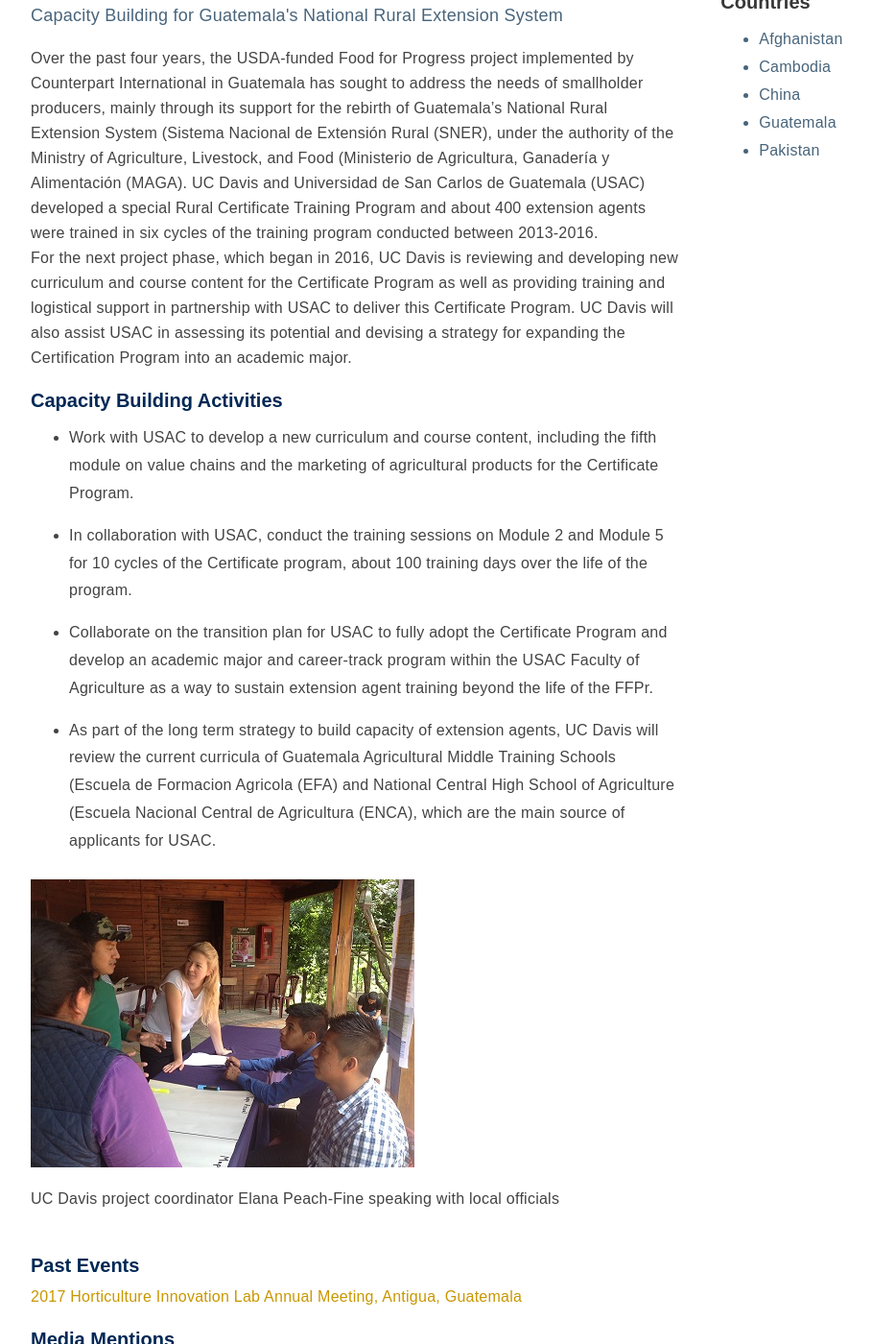
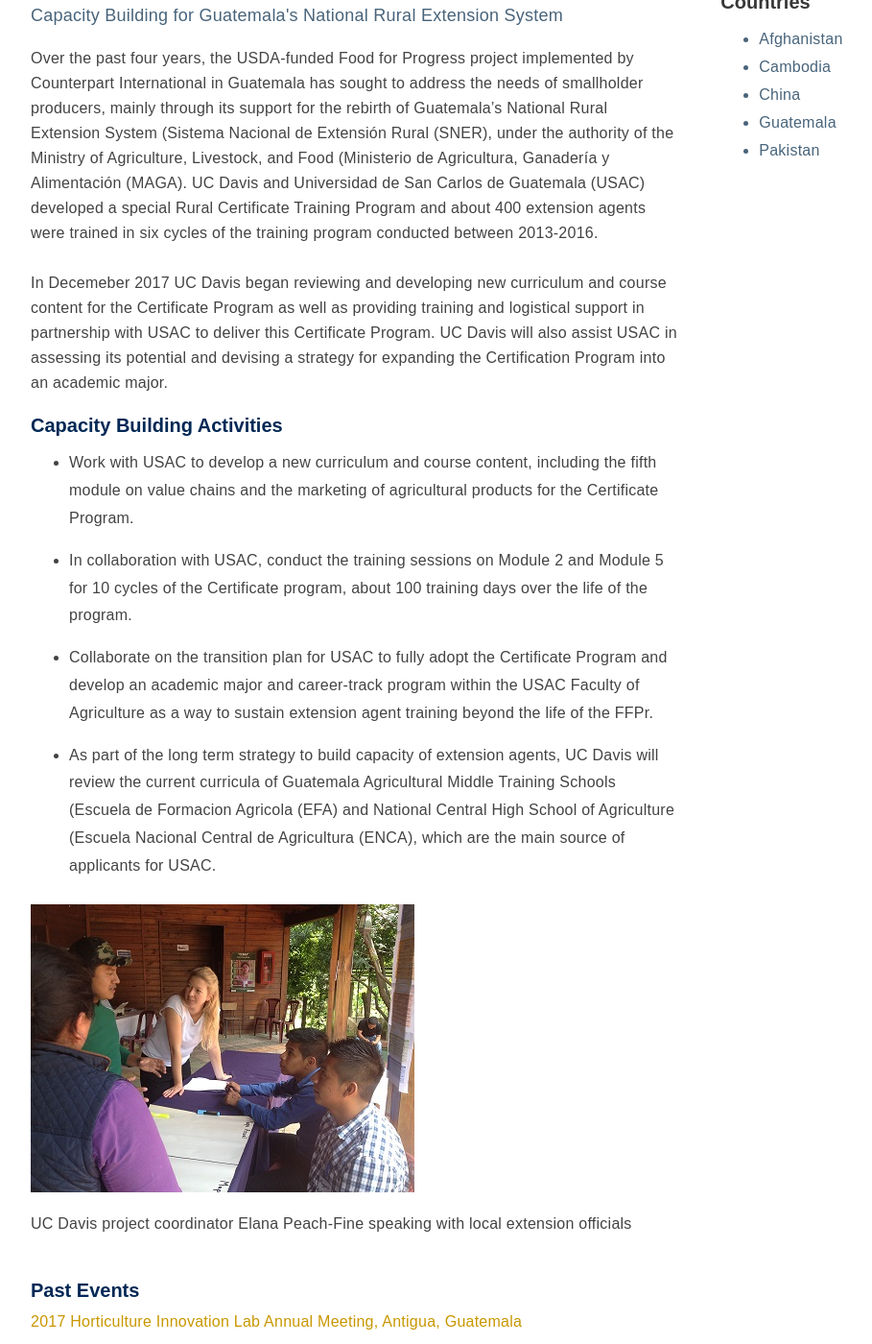
Before and after one commit to ucdavis/ip, a Jekyll site: the page built from _posts/countries/2015-12-15-Guatemala.markdown, in a window 1280 px wide and 1400 px high, scrolled down 204 px. Shown: the whole window at 96% size, without its empty margins (96-1005 px from the left). Built offline with Jekyll 4.4.1, drawn with Linux system fonts in a browser that asks for light colours; nearby versions of some CDN libraries.

Commit message:
Guatemala page edits

```diff
--- a/_posts/countries/2015-12-15-Guatemala.markdown
+++ b/_posts/countries/2015-12-15-Guatemala.markdown
@@ -9,9 +9,9 @@ permalink: /countries/guatemala
 
 ---
 
-<p>Over the past four years, the USDA-funded Food for Progress project implemented by Counterpart International in Guatemala has sought to address the needs of smallholder producers, mainly through its support for the rebirth of Guatemala’s National Rural Extension System (Sistema Nacional de Extensión Rural (SNER), under the authority of the Ministry of Agriculture, Livestock, and Food (Ministerio de Agricultura, Ganadería y Alimentación (MAGA). UC Davis and Universidad de San Carlos de Guatemala (USAC) developed a special Rural Certificate Training Program and about 400 extension agents were trained in six cycles of the training program conducted between 2013-2016. <br>
+<p>Over the past four years, the USDA-funded Food for Progress project implemented by Counterpart International in Guatemala has sought to address the needs of smallholder producers, mainly through its support for the rebirth of Guatemala’s National Rural Extension System (Sistema Nacional de Extensión Rural (SNER), under the authority of the Ministry of Agriculture, Livestock, and Food (Ministerio de Agricultura, Ganadería y Alimentación (MAGA). UC Davis and Universidad de San Carlos de Guatemala (USAC) developed a special Rural Certificate Training Program and about 400 extension agents were trained in six cycles of the training program conducted between 2013-2016. <br><br>
 
-For the next project phase, which began in 2016, UC Davis is reviewing and developing new curriculum and course content for the Certificate Program as well as providing training and logistical support in partnership with USAC to deliver this Certificate Program. UC Davis will also assist USAC in assessing its potential and devising a strategy for expanding the Certification Program into an academic major. <br>
+In Decemeber 2017 UC Davis began reviewing and developing new curriculum and course content for the Certificate Program as well as providing training and logistical support in partnership with USAC to deliver this Certificate Program. UC Davis will also assist USAC in assessing its potential and devising a strategy for expanding the Certification Program into an academic major. <br>
 
 <h3> Capacity Building Activities </h3>
    <ul>
@@ -22,7 +22,7 @@ For the next project phase, which began in 2016, UC Davis is reviewing and devel
 </ul>
 <br>
 
-<div class= "figure"> <img src="/media/projects/Guatemala/elana.jpg" alt="UC Davis project coordinator Elana Peach-Fine speaking with local officials"><p>UC Davis project coordinator Elana Peach-Fine speaking with local officials</p> </div>
+<div class= "figure"> <img src="/media/projects/Guatemala/elana.jpg" alt="UC Davis project coordinator Elana Peach-Fine speaking with local extension officials"><p>UC Davis project coordinator Elana Peach-Fine speaking with local extension officials</p> </div>
 <br>
 
 <h3>Past Events</h3>
```
